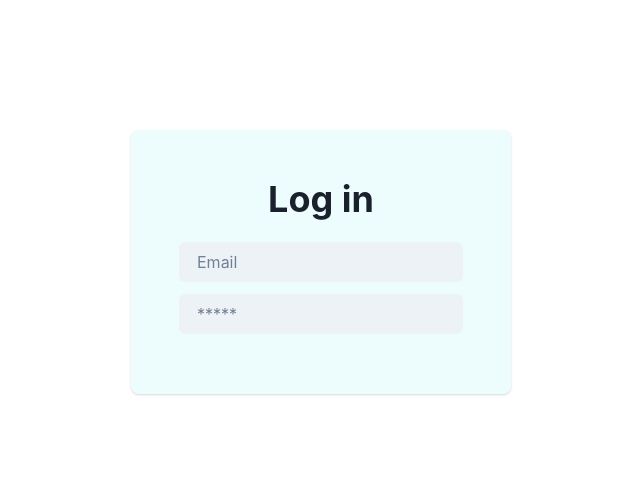
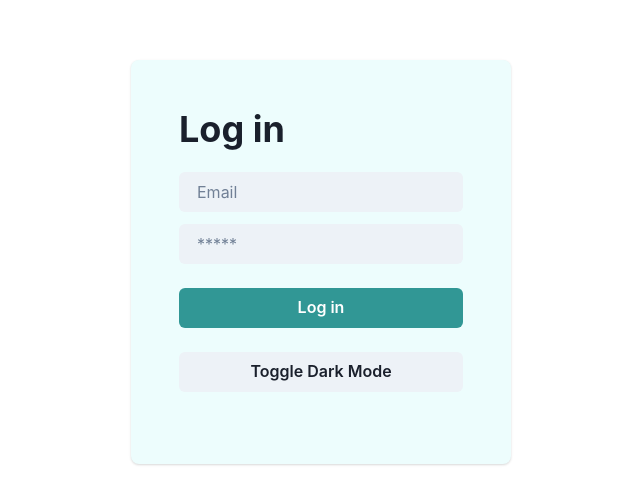
Before and after one commit to rueGooner/tracker-ui, a Next.js app: page / in a window 1280 px wide. Shown: the part 138-642 px from the top of the page, without its empty margins (319-959 px from the left). Built offline with nearby package versions, Linux system fonts and the light colour scheme.

Commit message:
toggle dark mode using chakra ui

```diff
--- a/pages/index.tsx
+++ b/pages/index.tsx
@@ -1,20 +1,35 @@
-import { Flex, Heading, Input } from "@chakra-ui/react";
+import {
+  Button,
+  Flex,
+  Heading,
+  Input,
+  useColorMode,
+  useColorModeValue,
+} from "@chakra-ui/react";
 import type { NextPage } from "next";
 
 const Home: NextPage = () => {
+  const { toggleColorMode } = useColorMode();
+  const formBackground = useColorModeValue("cyan.50", "gray.700");
+
   return (
     <Flex h="100vh" alignItems="center" justifyContent="center">
       <Flex
-        alignItems="center"
         direction="column"
         p={12}
-        background="cyan.50"
+        background={formBackground}
         rounded={8}
         boxShadow="base"
       >
         <Heading mb={5}>Log in</Heading>
         <Input placeholder="Email" variant="filled" mb={3} type="email" />
-        <Input placeholder="*****" variant="filled" mb={3} type="email" />
+        <Input placeholder="*****" variant="filled" mb={6} type="email" />
+        <Button mb={6} colorScheme="teal">
+          Log in
+        </Button>
+        <Button mb={6} onClick={toggleColorMode}>
+          Toggle Dark Mode
+        </Button>
       </Flex>
     </Flex>
   );
```
